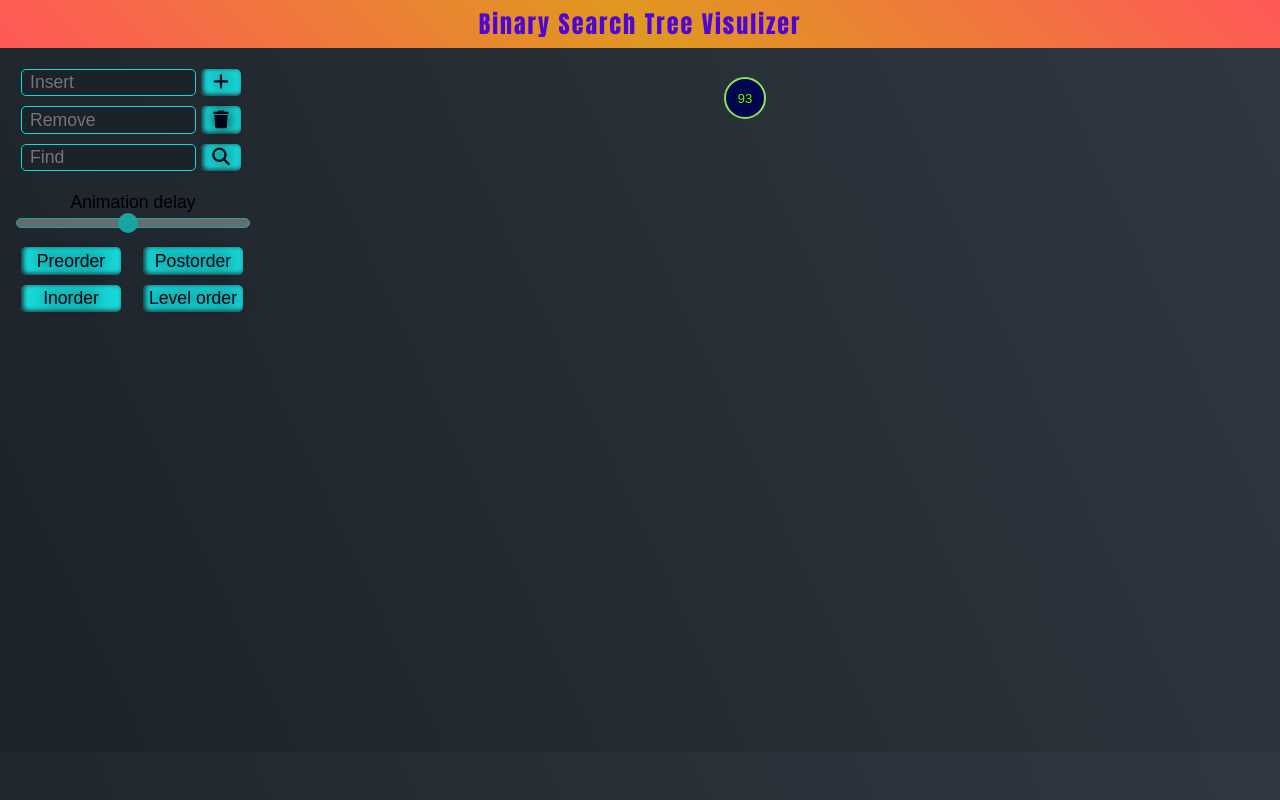
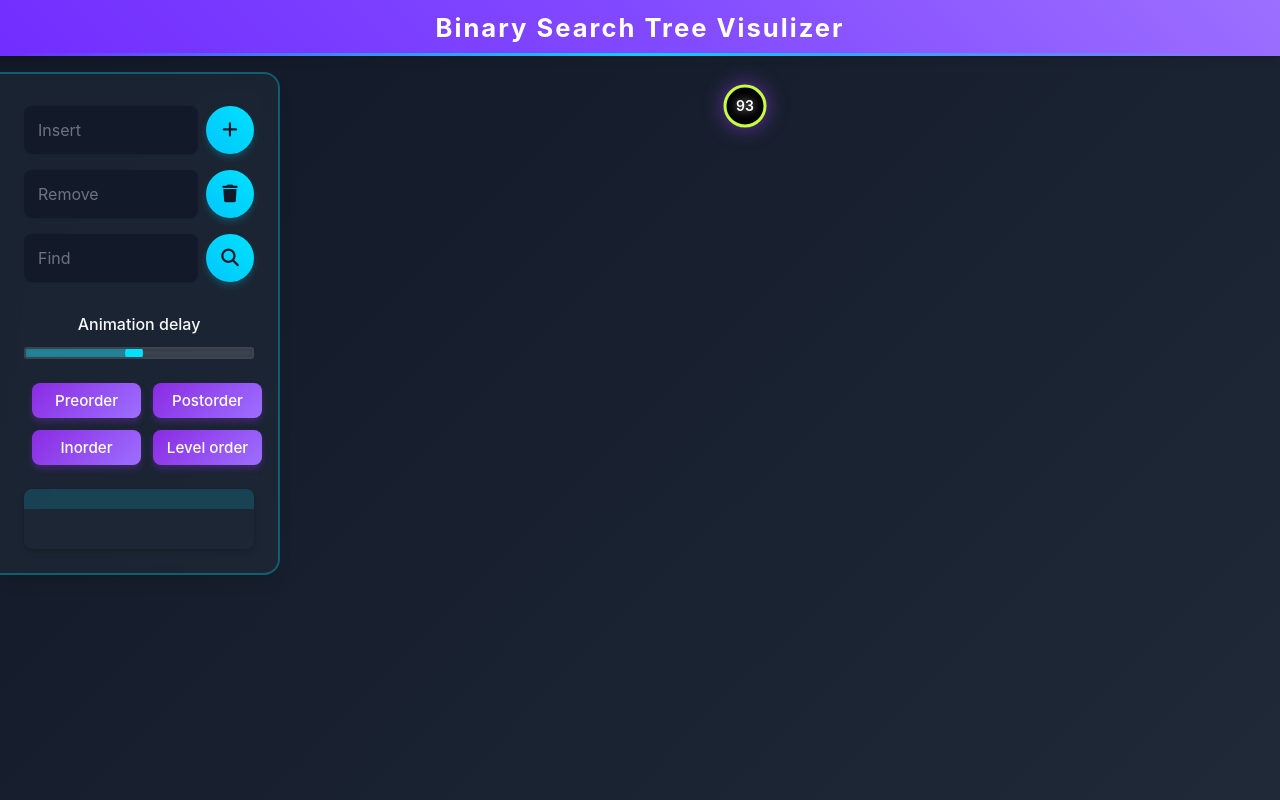
Before and after one commit to MaahiMishra12222768/Binary-Search-Tree-Visualizer, a plain HTML site: page index.html in a window 1280 px wide. Drawn offline with nearby package versions, Linux system fonts and the light colour scheme.

Commit message:
Update style.css

```diff
--- a/style.css
+++ b/style.css
@@ -1,10 +1,22 @@
 :root {
-  --primary-color: rgb(23, 216, 216);
-  --secondary-color: rgba(16, 163, 163, 0.65);
-  --navbar-text-color: #4e07d3;
-  --circle-bg:#407c87;
-  --primary-font-size:1.1rem;
+  --primary-color: #00e1ff;
+  --secondary-color: rgba(16, 163, 181, 0.85);
+  --accent-color: #8a2be2;
+  --background-gradient: linear-gradient(135deg, #111827, #1f2937);
+  --navbar-gradient: linear-gradient(45deg, #722dff, #8149ff, #9d6fff);
+  --node-gradient: linear-gradient(135deg, #407c87, #29535d);
+  --highlight-gradient: linear-gradient(135deg, #4f11c2, #7b47e5);
+  --font-primary: 'Poppins', -apple-system, BlinkMacSystemFont, 'Segoe UI', Roboto, Oxygen, Ubuntu, Cantarell, 'Open Sans', 'Helvetica Neue', sans-serif;
+  --shadow-sm: 0 1px 2px rgba(0, 0, 0, 0.1);
+  --shadow-md: 0 4px 6px rgba(0, 0, 0, 0.1), 0 1px 3px rgba(0, 0, 0, 0.08);
+  --shadow-lg: 0 10px 15px -3px rgba(0, 0, 0, 0.1), 0 4px 6px -2px rgba(0, 0, 0, 0.05);
+  --shadow-glow: 0 0 15px rgba(138, 43, 226, 0.4);
+  --transition-standard: all 0.3s ease;
 }
+
+/* Import Google Font */
+@import url('https://fonts.googleapis.com/css2?family=Poppins:wght@300;400;500;600;700&display=swap');
+
 * {
   box-sizing: border-box;
   margin: 0;
@@ -12,181 +24,414 @@
 }
 
 body {
-  font-family: sans-serif;
-  background: linear-gradient(65deg,#1c2229,#2f3841);
-  font-family: Arial, Helvetica, sans-serif;
-  overflow: scroll;
+  font-family: var(--font-primary);
+  background: var(--background-gradient);
+  color: #f8fafc;
+  min-height: 100vh;
+  overflow-x: hidden;
 }
 
+/* SVG Elements Styling */
 path.link {
-  stroke: #030e24;
-  stroke-width: 2px;
+  stroke: rgba(255, 255, 255, 0.15);
+  stroke-width: 2.5px;
+  transition: var(--transition-standard);
+}
+
+.link.recent {
+  stroke: var(--accent-color);
+  stroke-width: 3px;
+  stroke-dasharray: 5, 3;
+  animation: dash 1s linear infinite;
+}
+
+@keyframes dash {
+  to {
+    stroke-dashoffset: -8;
+  }
 }
 
 .node circle {
-  fill: var(--circle-bg);
+  fill: var(--node-gradient);
   stroke: #9ccd62;
-  stroke-width: 1.5px;
+  stroke-width: 2px;
+  transition: var(--transition-standard);
+  filter: drop-shadow(0 0 3px rgba(156, 205, 98, 0.4));
+}
+
+.node:hover circle {
+  stroke: #c6ff40;
+  stroke-width: 3px;
+  filter: drop-shadow(0 0 8px rgba(198, 255, 64, 0.6));
 }
 
 .node text {
-  fill: #ffdddd;
-  text-shadow: 1px 0px 3px #000;
+  fill: #ffffff;
+  font-weight: 500;
+  text-shadow: 0 2px 4px rgba(0, 0, 0, 0.5);
+  transition: var(--transition-standard);
 }
 
 .node text {
-  font: 13px sans-serif;
+  font: 14px var(--font-primary);
   text-overflow: ellipsis;
   white-space: nowrap;
 }
 
-.link {
-  fill: none;
+.recent circle {
+  fill: var(--highlight-gradient);
+  stroke: #c6ff40;
+  stroke-width: 3px;
+  filter: drop-shadow(0 0 10px rgba(202, 138, 4, 0.5));
+  animation: pulse 1.5s infinite alternate;
 }
 
-.recent circle {
-  fill: #000550f5;
-  stroke-width: 2px;
-  stroke: rgb(143, 224, 89);
+@keyframes pulse {
+  from {
+    filter: drop-shadow(0 0 2px rgba(198, 255, 64, 0.5));
+  }
+  to {
+    filter: drop-shadow(0 0 10px rgba(138, 43, 226, 0.7));
+  }
 }
 
 .recent text {
-  fill: rgb(101, 252, 1);
+  fill: #ffffff;
+  font-weight: 600;
+  text-shadow: 0 0 10px rgba(255, 255, 255, 0.7);
 }
+
+.info-text {
+  fill: #c6ff40;
+  font-family: var(--font-primary);
+  font-weight: 600;
+  font-size: 16px;
+  text-shadow: 0 2px 4px rgba(0, 0, 0, 0.6);
+}
+
+/* UI Elements */
 .navbar {
   width: 100%;
-  height: 3rem;
+  height: 3.5rem;
   text-align: center;
-  background: linear-gradient(45deg, #FF5858, #E09820,#FF5858);
-  font-size: 1.5rem;
-  line-height: 3rem;
-  color: var(--navbar-text-color);
-  font-family: Impact, Haettenschweiler, "Arial Narrow Bold", sans-serif;
+  background: var(--navbar-gradient);
+  font-size: 1.6rem;
+  line-height: 3.5rem;
+  color: #ffffff;
+  font-family: var(--font-primary);
+  font-weight: 700;
   letter-spacing: 2px;
+  box-shadow: var(--shadow-md);
+  position: relative;
+  overflow: hidden;
+  z-index: 100;
 }
+
+.navbar::after {
+  content: '';
+  position: absolute;
+  bottom: 0;
+  left: 0;
+  right: 0;
+  height: 3px;
+  background: linear-gradient(90deg, transparent, #00e1ff, transparent);
+  animation: glowBar 3s ease-in-out infinite;
+}
+
+@keyframes glowBar {
+  0%, 100% { opacity: 0.5; }
+  50% { opacity: 1; }
+}
+
+.form-container {
+  width: 280px;
+  position: absolute;
+  left: 0;
+  display: flex;
+  flex-direction: column;
+  padding: 1.5rem;
+  margin-top: 1rem;
+  background: rgba(31, 41, 55, 0.7);
+  backdrop-filter: blur(10px);
+  border-radius: 0 1rem 1rem 0;
+  border-right: 2px solid rgba(0, 225, 255, 0.3);
+  border-top: 2px solid rgba(0, 225, 255, 0.3);
+  border-bottom: 2px solid rgba(0, 225, 255, 0.3);
+  box-shadow: var(--shadow-lg);
+  z-index: 90;
+}
+
 form {
   display: flex;
-  margin: 5px;
+  margin: 8px 0;
+  position: relative;
 }
 
 input {
   outline: none;
-  width: 175px;
-  line-height: 1.3rem;
-  font-size: var(--primary-font-size);
-  padding: 2px 8px;
-  border: 1.5px solid var(--primary-color);
-  border-radius: 5px;
-  background: #1c2229;
-  color: #ccccccd5;
+  width: 100%;
+  line-height: 2rem;
+  font-size: 1rem;
+  padding: 4px 12px;
+  border: 2px solid transparent;
+  border-radius: 8px;
+  background: rgba(17, 24, 39, 0.8);
+  color: #f8fafc;
+  transition: var(--transition-standard);
+  box-shadow: var(--shadow-sm);
+  font-family: var(--font-primary);
+}
+
+input:focus {
+  border-color: var(--primary-color);
+  box-shadow: 0 0 0 3px rgba(0, 225, 255, 0.2);
+}
+
+input::placeholder {
+  color: rgba(248, 250, 252, 0.4);
 }
 
 .btn {
-  font-size: var(--primary-font-size);
+  font-family: var(--font-primary);
+  font-size: 0.95rem;
+  font-weight: 500;
   width: 100px;
-  padding: 0.2rem 0;
-  margin-left: 5px;
+  padding: 0.5rem 0;
+  margin-left: 8px;
   border: none;
-  border-radius: 5px;
+  border-radius: 8px;
   cursor: pointer;
-  background-color: var(--primary-color);
-  box-shadow:inset 2px -1px 5px #1c2229;
-  text-shadow: 1px 0 15px #000;
-  color: #000313;
+  background: linear-gradient(45deg, #00c6fb, #00e1ff);
+  box-shadow: 0 4px 6px rgba(0, 225, 255, 0.2);
+  color: #111827;
+  transition: var(--transition-standard);
+  display: flex;
+  align-items: center;
+  justify-content: center;
+  position: relative;
+  overflow: hidden;
+}
+
+.btn:hover, .btn:focus {
+  background: linear-gradient(45deg, #00e1ff, #33eaff);
+  transform: translateY(-1px);
+  box-shadow: 0 6px 8px rgba(0, 225, 255, 0.3);
+}
+
+.btn:active {
+  transform: translateY(1px);
+  box-shadow: 0 2px 4px rgba(0, 225, 255, 0.2);
 }
 
 .btn[type="submit"] {
-  width: 40px;
+  width: 48px;
+  height: 48px;
+  padding: 0;
+  border-radius: 50%;
 }
 
-.form-container {
-  width: 250px;
+.btn[type="submit"] i {
+  font-size: 1.1rem;
+}
+
+.btn::before {
+  content: '';
   position: absolute;
-  left: 0;
-  display: flex;
-  flex-direction: column;
-  padding-left: 1rem;
-  margin-top: 1rem;
+  top: 0;
+  left: -100%;
+  width: 100%;
+  height: 100%;
+  background: linear-gradient(90deg, transparent, rgba(255, 255, 255, 0.2), transparent);
+  transition: 0.5s;
+}
+
+.btn:hover::before {
+  left: 100%;
 }
 
 .traversals {
-  margin-top: 1rem;
+  margin-top: 1.5rem;
   display: grid;
   grid-template-columns: 1fr 1fr;
-  gap: 10px;
-  margin-top: 1.2rem;
+  gap: 12px;
 }
 
+.traversal {
+  width: 100%;
+  background: linear-gradient(135deg, #8a2be2, #9d6fff);
+  color: white;
+  font-weight: 500;
+  box-shadow: 0 4px 6px rgba(138, 43, 226, 0.3);
+}
 
+.traversal:hover {
+  background: linear-gradient(135deg, #9d6fff, #b794f6);
+}
 
 .box {
   width: 100%;
-  margin-top: 1rem;
-  padding-right: 5px;
+  margin-top: 1.5rem;
+  background: rgba(31, 41, 55, 0.6);
+  border-radius: 8px;
+  overflow: hidden;
+  box-shadow: var(--shadow-md);
 }
 
 #message-heading {
-  font-size: var(--primary-font-size);
+  font-size: 1.1rem;
   text-align: center;
-  margin: 5px;
+  margin: 0;
+  padding: 10px;
+  background: rgba(0, 225, 255, 0.15);
+  font-weight: 600;
   letter-spacing: 1px;
+  color: var(--primary-color);
 }
 
 #message {
-  background-color: var(--secondary-color);
-  color: #002427;
-  font-size: calc(1rem + 1px);
-  border-radius: 4px;
+  background-color: rgba(31, 41, 55, 0.5);
+  color: #f8fafc;
+  font-size: 1rem;
+  padding: 10px;
+  min-height: 40px;
+  max-height: 150px;
+  overflow-y: auto;
+  border-bottom-left-radius: 8px;
+  border-bottom-right-radius: 8px;
 }
+
+label[for="animation-delay"] {
+  margin-top: 1.5rem;
+  margin-bottom: 0.5rem;
+  text-align: center;
+  font-size: 1rem;
+  color: #f8fafc;
+  font-weight: 500;
+}
+
 #animation-delay {
   margin-top: 5px;
   -webkit-appearance: none;
   width: 100%;
-  height: 10px;
-  background: #888;
+  height: 6px;
+  background: rgba(255, 255, 255, 0.15);
   outline: none;
-  opacity: 0.7;
-  -webkit-transition: .2s;
-  transition: opacity .2s;
+  border-radius: 3px;
+  overflow: hidden;
+  box-shadow: inset 0 0 5px rgba(0, 0, 0, 0.2);
 }
-label[for="animation-delay"] {
-  margin-top: 1rem;
-  text-align: center;
-  font-size: var(--primary-font-size);
-}
+
 #animation-delay::-webkit-slider-thumb {
   -webkit-appearance: none;
   appearance: none;
-  width: 20px;
-  height: 20px;
+  width: 18px;
+  height: 18px;
+  border-radius: 50%;
   background: var(--primary-color);
-  border-radius: 50%;
   cursor: pointer;
+  box-shadow: -400px 0 0 400px rgba(0, 225, 255, 0.4);
 }
 
 #animation-delay::-moz-range-thumb {
-  width: 20px;
-  height: 20px;
+  width: 18px;
+  height: 18px;
+  border-radius: 50%;
   background: var(--primary-color);
-  border-radius: 50%;
   cursor: pointer;
+  box-shadow: -400px 0 0 400px rgba(0, 225, 255, 0.4);
 }
 
+/* Custom scrollbar */
+::-webkit-scrollbar {
+  width: 8px;
+}
+
+::-webkit-scrollbar-track {
+  background: rgba(255, 255, 255, 0.05);
+  border-radius: 4px;
+}
+
+::-webkit-scrollbar-thumb {
+  background: rgba(0, 225, 255, 0.5);
+  border-radius: 4px;
+}
+
+::-webkit-scrollbar-thumb:hover {
+  background: rgba(0, 225, 255, 0.7);
+}
+
+/* Responsive Design */
 @media only screen and (max-width: 768px) {
   .form-container {
-    justify-content: flex-start;
-    gap: 1rem;
-    margin-left: 0;
-    width: 150px;
+    width: 180px;
+    padding: 1rem;
   }
+
   input {
-    width: 100px;
+    width: 110px;
+    font-size: 0.9rem;
+    padding: 3px 8px;
   }
+
+  .btn {
+    font-size: 0.85rem;
+    width: 90px;
+  }
+
+  .btn[type="submit"] {
+    width: 38px;
+    height: 38px;
+  }
+
   .navbar {
     font-size: 1.3rem;
     letter-spacing: 1px;
+    height: 3rem;
+    line-height: 3rem;
   }
+
   .traversals {
-    grid-template-columns: repeat(1, 1fr);
+    grid-template-columns: 1fr;
+    gap: 8px;
+  }
+
+  #message-heading {
+    font-size: 1rem;
+    padding: 8px;
+  }
+
+  #message {
+    font-size: 0.9rem;
+    padding: 8px;
   }
 }
+
+/* Animations and Visual Effects */
+@keyframes fadeIn {
+  from {
+    opacity: 0;
+    transform: translateY(10px);
+  }
+  to {
+    opacity: 1;
+    transform: translateY(0);
+  }
+}
+
+svg {
+  animation: fadeIn 0.5s ease-out;
+}
+
+/* Style for highlighted operation */
+.operation-highlight {
+  position: relative;
+  animation: flash 1.5s infinite alternate;
+}
+
+@keyframes flash {
+  from {
+    color: #f8fafc;
+  }
+  to {
+    color: var(--primary-color);
+  }
```
